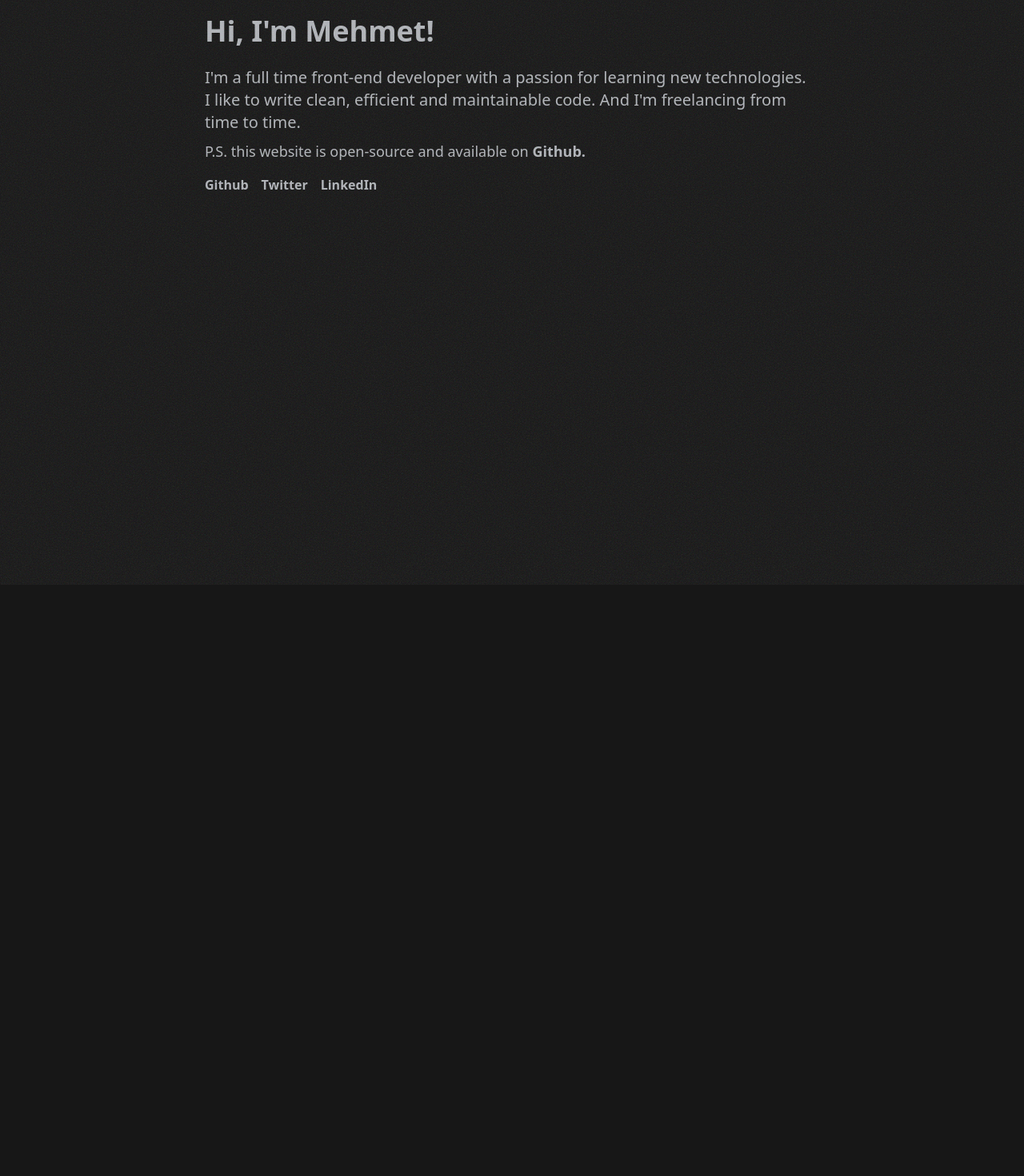
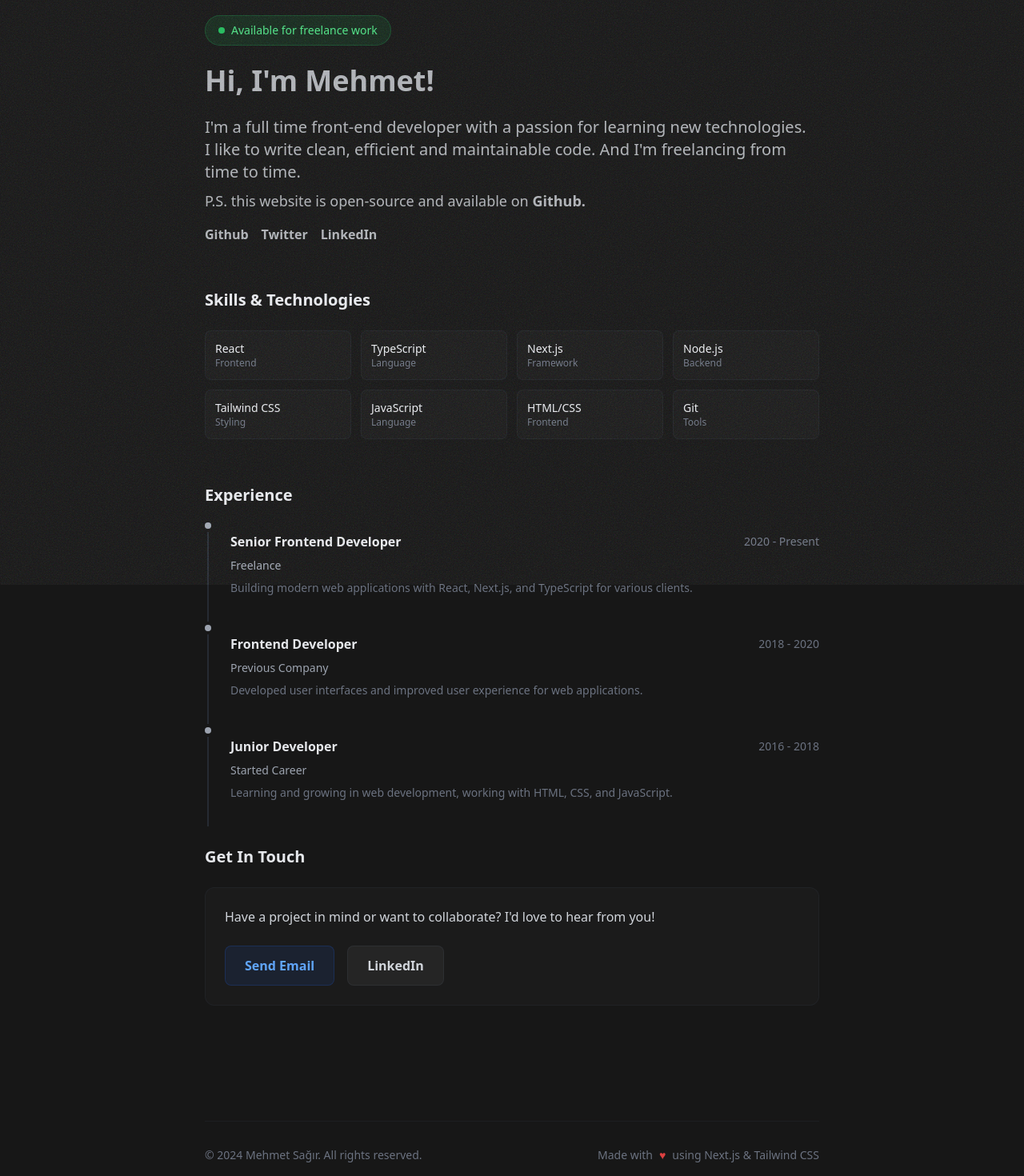
Before and after one commit to mehmetsagir/mehmetsagir.dev, a Next.js app: page / in a window 1280 px wide. Shown: the part 69-1539 px from the top of the page at 80% size. Before the commit the page ends 800 px from the top, so only its background shows below. Built offline with nearby package versions, Linux system fonts and the light colour scheme.

Commit message:
Revert "Revert "feat: enhance homepage with rich content sections""
This reverts commit d6ce925a2dba4a58b01e144bc47288a8dc8c3572.

```diff
--- a/app/globals.css
+++ b/app/globals.css
@@ -1,6 +1,10 @@
 @tailwind base;
 @tailwind components;
 @tailwind utilities;
+
+html {
+  scroll-behavior: smooth;
+}
 
 html,
 body {
@@ -10,3 +14,18 @@ body {
 body {
   @apply bg-neutral-900 text-gray-300/80 antialiased;
 }
+
+@keyframes fadeInUp {
+  from {
+    opacity: 0;
+    transform: translateY(20px);
+  }
+  to {
+    opacity: 1;
+    transform: translateY(0);
+  }
+}
+
+.animate-fadeInUp {
+  animation: fadeInUp 0.6s ease-out;
+}
--- a/app/page.tsx
+++ b/app/page.tsx
@@ -1,11 +1,31 @@
 import { About } from '@/components/about';
+import { Contact } from '@/components/contact';
+import { Experience } from '@/components/experience';
+import { Footer } from '@/components/footer';
+import { Skills } from '@/components/skills';
 import { SocialLinks } from '@/components/social-links';
+import { Status } from '@/components/status';
 
 export default function HomePage() {
   return (
-    <div className="pt-10">
-      <About />
-      <SocialLinks className="mt-4" />
-    </div>
+    <>
+      <div className="space-y-8 pb-16 pt-10">
+        <div className="animate-fadeInUp">
+          <Status />
+          <About />
+          <SocialLinks className="mt-4" />
+        </div>
+        <div className="animate-fadeInUp" style={{ animationDelay: '0.1s' }}>
+          <Skills />
+        </div>
+        <div className="animate-fadeInUp" style={{ animationDelay: '0.2s' }}>
+          <Experience />
+        </div>
+        <div className="animate-fadeInUp" style={{ animationDelay: '0.3s' }}>
+          <Contact />
+        </div>
+      </div>
+      <Footer />
+    </>
   );
 }
--- /dev/null
+++ b/components/contact.tsx
@@ -0,0 +1,32 @@
+import { StyledLink } from '@/components/styled-link';
+
+export function Contact() {
+  return (
+    <div className="mt-14">
+      <h2 className="mb-6 text-xl font-semibold text-gray-200">Get In Touch</h2>
+      <div className="rounded-xl border border-gray-700/20 bg-neutral-800/30 p-6">
+        <p className="mb-6 text-gray-300">
+          Have a project in mind or want to collaborate? I&apos;d love to hear
+          from you!
+        </p>
+
+        <div className="flex flex-col gap-4 sm:flex-row">
+          <StyledLink
+            href="mailto:mehmet@example.com"
+            className="inline-flex items-center justify-center rounded-lg border border-blue-600/20 bg-blue-600/10 px-6 py-3 font-medium text-blue-400 transition-all duration-300 hover:border-blue-600/40 hover:bg-blue-600/20 hover:text-blue-300"
+          >
+            Send Email
+          </StyledLink>
+
+          <StyledLink
+            href="https://linkedin.com/in/mehmetsagir"
+            target="_blank"
+            className="inline-flex items-center justify-center rounded-lg border border-gray-600/20 bg-neutral-700/30 px-6 py-3 font-medium text-gray-300 transition-all duration-300 hover:border-gray-500/40 hover:bg-neutral-700/60 hover:text-white"
+          >
+            LinkedIn
+          </StyledLink>
+        </div>
+      </div>
+    </div>
+  );
+}
--- /dev/null
+++ b/components/experience.tsx
@@ -0,0 +1,56 @@
+const EXPERIENCE = [
+  {
+    title: 'Senior Frontend Developer',
+    company: 'Freelance',
+    period: '2020 - Present',
+    description:
+      'Building modern web applications with React, Next.js, and TypeScript for various clients.'
+  },
+  {
+    title: 'Frontend Developer',
+    company: 'Previous Company',
+    period: '2018 - 2020',
+    description:
+      'Developed user interfaces and improved user experience for web applications.'
+  },
+  {
+    title: 'Junior Developer',
+    company: 'Started Career',
+    period: '2016 - 2018',
+    description:
+      'Learning and growing in web development, working with HTML, CSS, and JavaScript.'
+  }
+];
+
+export function Experience() {
+  return (
+    <div className="mt-14">
+      <h2 className="mb-8 text-xl font-semibold text-gray-200">Experience</h2>
+      <div className="space-y-8">
+        {EXPERIENCE.map((exp, index) => (
+          <div key={index} className="relative pl-8">
+            <div className="absolute left-0 top-1 h-2 w-2 rounded-full bg-gray-400"></div>
+            <div className="absolute left-[3px] top-4 h-full w-[2px] bg-gray-700/50 last:hidden"></div>
+
+            <div className="group -m-4 rounded-lg p-4 transition-colors duration-300 hover:bg-neutral-800/20">
+              <div className="mb-2 flex flex-col sm:flex-row sm:items-center sm:justify-between">
+                <h3 className="font-semibold text-gray-200 transition-colors group-hover:text-white">
+                  {exp.title}
+                </h3>
+                <span className="text-sm text-gray-500 transition-colors group-hover:text-gray-400">
+                  {exp.period}
+                </span>
+              </div>
+              <div className="mb-2 text-sm font-medium text-gray-400 transition-colors group-hover:text-gray-300">
+                {exp.company}
+              </div>
+              <p className="text-sm text-gray-500 transition-colors group-hover:text-gray-400">
+                {exp.description}
+              </p>
+            </div>
+          </div>
+        ))}
+      </div>
+    </div>
+  );
+}
--- /dev/null
+++ b/components/footer.tsx
@@ -0,0 +1,14 @@
+export function Footer() {
+  return (
+    <footer className="mt-20 border-t border-gray-700/20 pt-8">
+      <div className="flex flex-col items-center justify-between gap-4 text-sm text-gray-500 sm:flex-row">
+        <p>© 2024 Mehmet Sağır. All rights reserved.</p>
+        <p className="flex items-center gap-2">
+          Made with
+          <span className="animate-pulse text-red-500">♥</span>
+          using Next.js & Tailwind CSS
+        </p>
+      </div>
+    </footer>
+  );
+}
--- /dev/null
+++ b/components/skills.tsx
@@ -0,0 +1,35 @@
+const SKILLS = [
+  { name: 'React', category: 'Frontend' },
+  { name: 'TypeScript', category: 'Language' },
+  { name: 'Next.js', category: 'Framework' },
+  { name: 'Node.js', category: 'Backend' },
+  { name: 'Tailwind CSS', category: 'Styling' },
+  { name: 'JavaScript', category: 'Language' },
+  { name: 'HTML/CSS', category: 'Frontend' },
+  { name: 'Git', category: 'Tools' }
+];
+
+export function Skills() {
+  return (
+    <div className="mt-14">
+      <h2 className="mb-6 text-xl font-semibold text-gray-200">
+        Skills & Technologies
+      </h2>
+      <div className="grid grid-cols-2 gap-3 sm:grid-cols-4">
+        {SKILLS.map(skill => (
+          <div
+            key={skill.name}
+            className="group rounded-lg border border-gray-700/20 bg-neutral-800/30 p-3 transition-all duration-300 hover:scale-105 hover:border-gray-600/40 hover:bg-neutral-800/60"
+          >
+            <div className="text-sm font-medium text-gray-200 transition-colors group-hover:text-white">
+              {skill.name}
+            </div>
+            <div className="text-xs text-gray-500 transition-colors group-hover:text-gray-400">
+              {skill.category}
+            </div>
+          </div>
+        ))}
+      </div>
+    </div>
+  );
+}
--- /dev/null
+++ b/components/status.tsx
@@ -0,0 +1,10 @@
+export function Status() {
+  return (
+    <div className="mb-6 inline-flex items-center gap-2 rounded-full border border-green-500/20 bg-green-500/10 px-4 py-2">
+      <div className="h-2 w-2 animate-pulse rounded-full bg-green-500"></div>
+      <span className="text-sm font-medium text-green-400">
+        Available for freelance work
+      </span>
+    </div>
+  );
+}
```
Also changed, not shown: .claude/settings.local.json.
